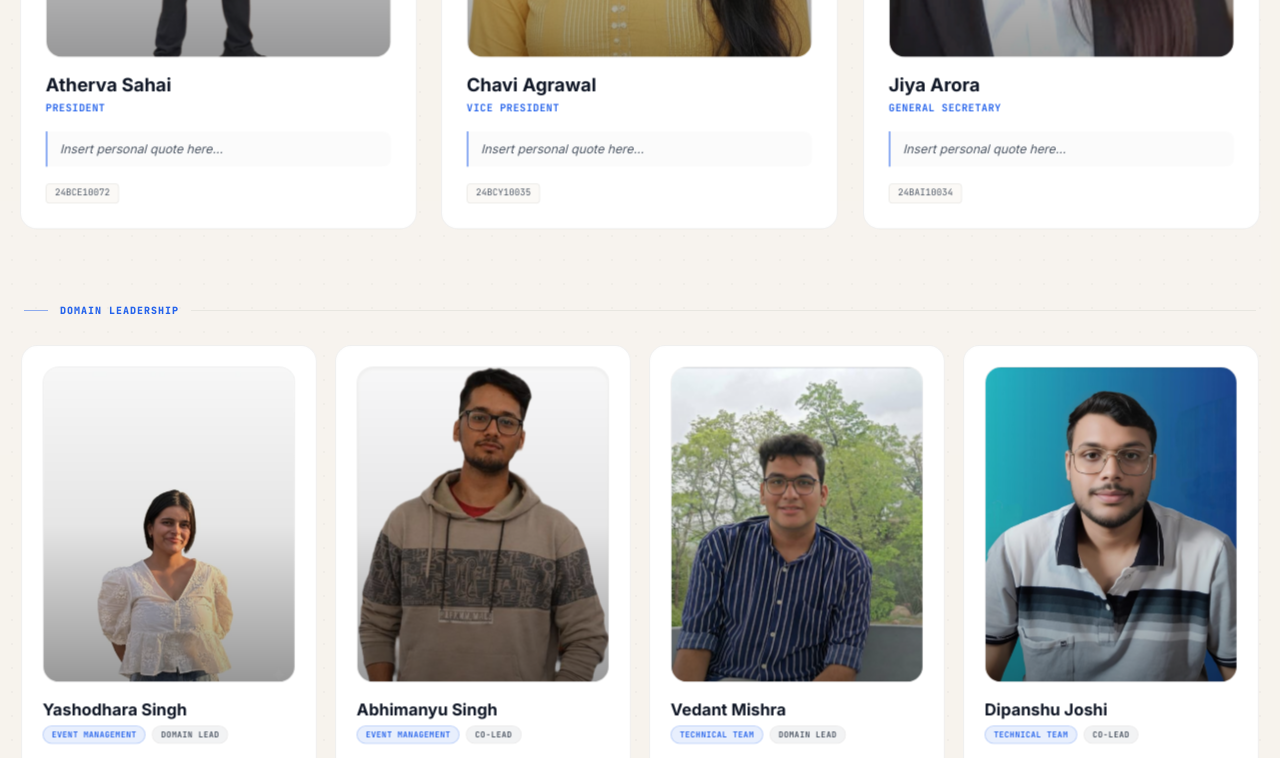
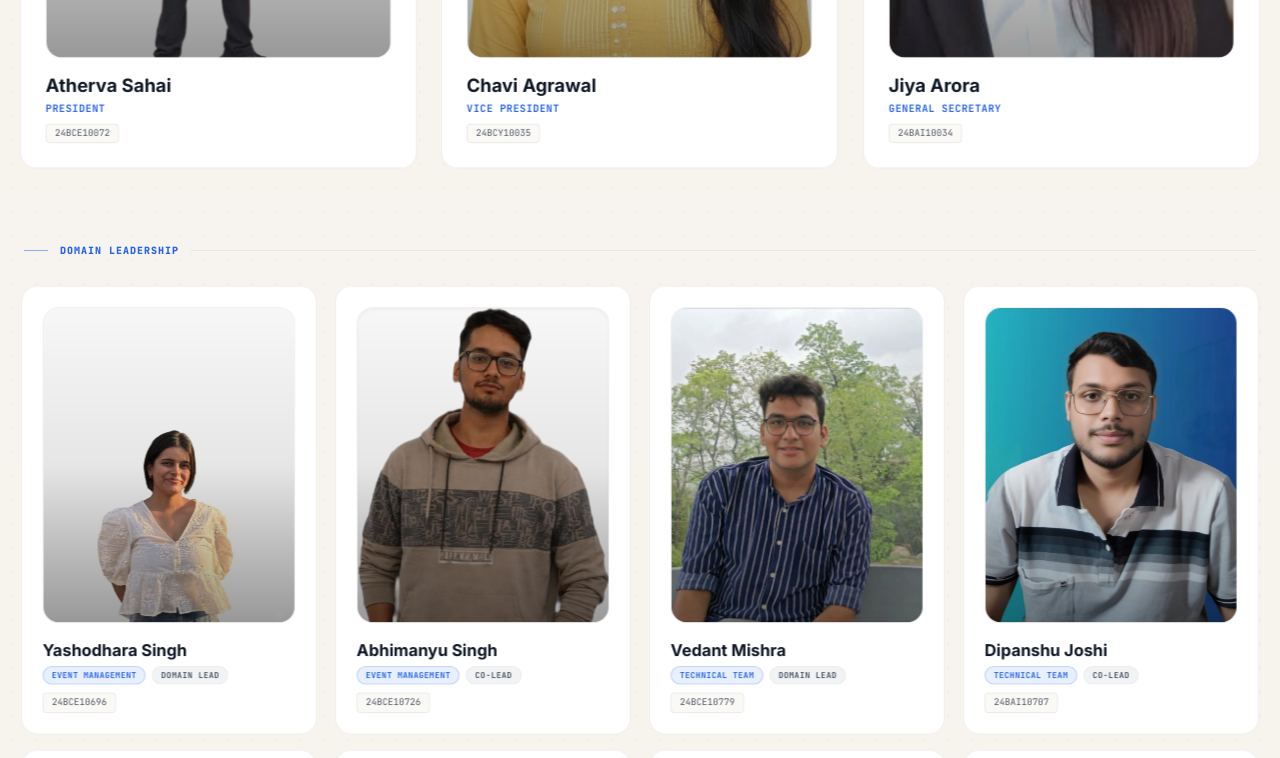
Before and after one commit to yathartharastogi/Bit-by-Bit-MVP, a Next.js app: page /team in a window 1280 px wide. Shown: the part 880-1638 px from the top of the page. Built offline with nearby package versions, Linux system fonts and the light colour scheme.

Commit message:
Removed personal quotes from all team members

```diff
--- a/src/app/team/page.tsx
+++ b/src/app/team/page.tsx
@@ -20,7 +20,6 @@ const CORE_TEAM = [
     color: 'border-blue-500/30 text-blue-500 bg-blue-500/10',
     gradient: 'from-blue-600 via-indigo-600 to-violet-600',
     avatar: '/team/atherva.png',
-    quote: 'Insert personal quote here...'
   },
   {
     name: 'Chavi Agrawal',
@@ -32,7 +31,6 @@ const CORE_TEAM = [
     color: 'border-purple-500/30 text-purple-500 bg-purple-500/10',
     gradient: 'from-purple-600 via-fuchsia-600 to-pink-600',
     avatar: '/team/chavi.jpg',
-    quote: 'Insert personal quote here...'
   },
   {
     name: 'Jiya Arora',
@@ -44,7 +42,6 @@ const CORE_TEAM = [
     color: 'border-emerald-500/30 text-emerald-500 bg-emerald-500/10',
     gradient: 'from-emerald-600 via-teal-600 to-cyan-600',
     avatar: '/team/jiya.jpeg',
-    quote: 'Insert personal quote here...'
   }
 ]
 
@@ -61,7 +58,6 @@ const DOMAIN_LEADS = [
     color: 'border-emerald-500/30 text-emerald-500 bg-emerald-500/10',
     gradient: 'from-teal-500 to-emerald-500',
     avatar: '/team/yashodhara.jpeg',
-    quote: 'Insert personal quote here...'
   },
   {
     name: 'Abhimanyu Singh',
@@ -75,7 +71,6 @@ const DOMAIN_LEADS = [
     gradient: 'from-teal-400 to-emerald-400',
     avatar: '/team/abhimanyu.png',
     objectPosition: 'top',
-    quote: 'Insert personal quote here...'
   },
   {
     name: 'Vedant Mishra',
@@ -88,7 +83,6 @@ const DOMAIN_LEADS = [
     color: 'border-blue-500/30 text-blue-500 bg-blue-500/10',
     gradient: 'from-blue-500 to-cyan-500',
     avatar: '/team/vedant.jpg',
-    quote: 'Insert personal quote here...'
   },
   {
     name: 'Dipanshu Joshi',
@@ -101,7 +95,6 @@ const DOMAIN_LEADS = [
     color: 'border-blue-500/30 text-blue-500 bg-blue-500/10',
     gradient: 'from-blue-400 to-cyan-400',
     avatar: '/team/dipanshu.jpeg',
-    quote: 'Insert personal quote here...'
   },
   {
     name: 'Tanisha Sharma',
@@ -114,7 +107,6 @@ const DOMAIN_LEADS = [
     color: 'border-pink-500/30 text-pink-500 bg-pink-500/10',
     gradient: 'from-pink-500 to-rose-500',
     avatar: '/team/tanisha.jpg',
-    quote: 'Insert personal quote here...'
   },
   {
     name: 'Divyansh Singh',
@@ -127,7 +119,6 @@ const DOMAIN_LEADS = [
     color: 'border-pink-500/30 text-pink-500 bg-pink-500/10',
     gradient: 'from-pink-400 to-rose-400',
     avatar: '/team/divyansh.jpg',
-    quote: 'Insert personal quote here...'
   },
   {
     name: 'Shreya Mittal',
@@ -140,7 +131,6 @@ const DOMAIN_LEADS = [
     color: 'border-orange-500/30 text-orange-500 bg-orange-500/10',
     gradient: 'from-amber-500 to-orange-500',
     avatar: '/team/shreya.jpg',
-    quote: 'Insert personal quote here...'
   },
   {
     name: 'Akshit Bakshi',
@@ -153,7 +143,6 @@ const DOMAIN_LEADS = [
     color: 'border-purple-500/30 text-purple-500 bg-purple-500/10',
     gradient: 'from-violet-500 to-fuchsia-500',
     avatar: '',
-    quote: 'Insert personal quote here...'
   },
   {
     name: 'Gayatri Palodkar',
@@ -166,7 +155,6 @@ const DOMAIN_LEADS = [
     color: 'border-purple-500/30 text-purple-500 bg-purple-500/10',
     gradient: 'from-violet-400 to-fuchsia-400',
     avatar: '/team/gayatri.jpeg',
-    quote: 'Insert personal quote here...'
   },
   {
     name: 'Dhyan Patel',
@@ -179,7 +167,6 @@ const DOMAIN_LEADS = [
     color: 'border-yellow-500/30 text-yellow-500 bg-yellow-500/10',
     gradient: 'from-yellow-500 to-amber-500',
     avatar: '/team/dhyan.jpg',
-    quote: 'Insert personal quote here...'
   },
   {
     name: 'Sarika Parmar',
@@ -192,7 +179,6 @@ const DOMAIN_LEADS = [
     color: 'border-yellow-500/30 text-yellow-500 bg-yellow-500/10',
     gradient: 'from-yellow-400 to-amber-400',
     avatar: '/team/sarika.jpg',
-    quote: 'Insert personal quote here...'
   }
 ]
 
@@ -207,7 +193,6 @@ const DEV_TEAM_LEAD = {
   color: 'border-indigo-500/30 text-indigo-500 bg-indigo-500/10',
   gradient: 'from-indigo-600 via-blue-600 to-cyan-500',
   avatar: '/team/yathartha.jpg',
-  quote: 'Insert personal quote here...'
 }
 
 const DEV_TEAM_MEMBERS = [
@@ -221,7 +206,6 @@ const DEV_TEAM_MEMBERS = [
     color: 'border-cyan-500/30 text-cyan-500 bg-cyan-500/10',
     gradient: 'from-cyan-500 to-teal-500',
     avatar: '/team/joy.jpeg',
-    quote: 'Insert personal quote here...'
   },
   {
     name: 'Vansh Singh',
@@ -233,7 +217,6 @@ const DEV_TEAM_MEMBERS = [
     color: 'border-emerald-500/30 text-emerald-500 bg-emerald-500/10',
     gradient: 'from-emerald-500 to-teal-500',
     avatar: '/team/vansh.jpg',
-    quote: 'Insert personal quote here...'
   },
   {
     name: 'Yashwant Sonawane',
@@ -245,7 +228,6 @@ const DEV_TEAM_MEMBERS = [
     color: 'border-blue-500/30 text-blue-500 bg-blue-500/10',
     gradient: 'from-blue-500 to-indigo-500',
     avatar: '/team/yashwant.jpg',
-    quote: 'Insert personal quote here...'
   }
 ]
 
@@ -398,10 +380,7 @@ export default function Team() {
                         {member.role}
                       </div>
 
-                      {/* Quote block */}
-                      <div className="relative mt-2 mb-4 px-3 py-2 bg-foreground/[0.015] border-l-2 border-primary/50 rounded-r-lg font-sans text-xs italic text-text-sec leading-relaxed">
-                        {member.quote}
-                      </div>
+
 
                       <div className="font-mono text-[9px] text-text-sec px-2 py-0.5 rounded bg-background border border-border-custom w-fit">
                         {member.reg}
@@ -494,10 +473,7 @@ export default function Team() {
                         </span>
                       </div>
 
-                      {/* Quote block */}
-                      <div className="relative mt-2 mb-4 px-3 py-2 bg-foreground/[0.015] border-l-2 border-primary/50 rounded-r-lg font-sans text-xs italic text-text-sec leading-relaxed">
-                        {member.quote}
-                      </div>
+
 
                       <div className="font-mono text-[9px] text-text-sec px-2 py-0.5 rounded bg-background border border-border-custom w-fit">
                         {member.reg}
@@ -588,10 +564,7 @@ export default function Team() {
                         {DEV_TEAM_LEAD.role}
                       </div>
 
-                      {/* Quote block */}
-                      <div className="relative mt-2 mb-4 px-3 py-2 bg-[#3b82f6]/5 border-l-2 border-[#3b82f6] rounded-r-lg font-sans text-xs italic text-text-sec leading-relaxed">
-                        {DEV_TEAM_LEAD.quote}
-                      </div>
+
 
                       <div className="font-mono text-[9px] text-text-sec px-2 py-0.5 rounded bg-background border border-border-custom w-fit">
                         {DEV_TEAM_LEAD.reg}
@@ -661,10 +634,7 @@ export default function Team() {
                           {member.role}
                         </div>
 
-                        {/* Quote block */}
-                        <div className="relative mt-2 mb-4 px-3 py-2 bg-foreground/[0.015] border-l-2 border-primary/50 rounded-r-lg font-sans text-xs italic text-text-sec leading-relaxed">
-                          {member.quote}
-                        </div>
+
 
                         <div className="font-mono text-[9px] text-text-sec px-2 py-0.5 rounded bg-background border border-border-custom w-fit">
                           {member.reg}
```
